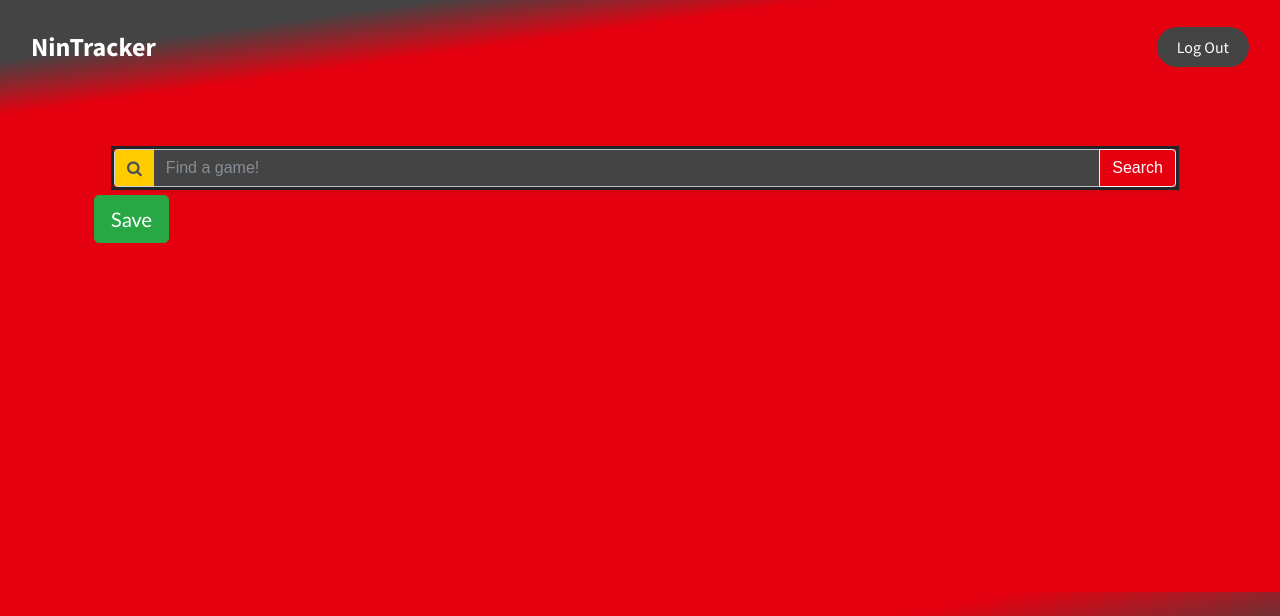
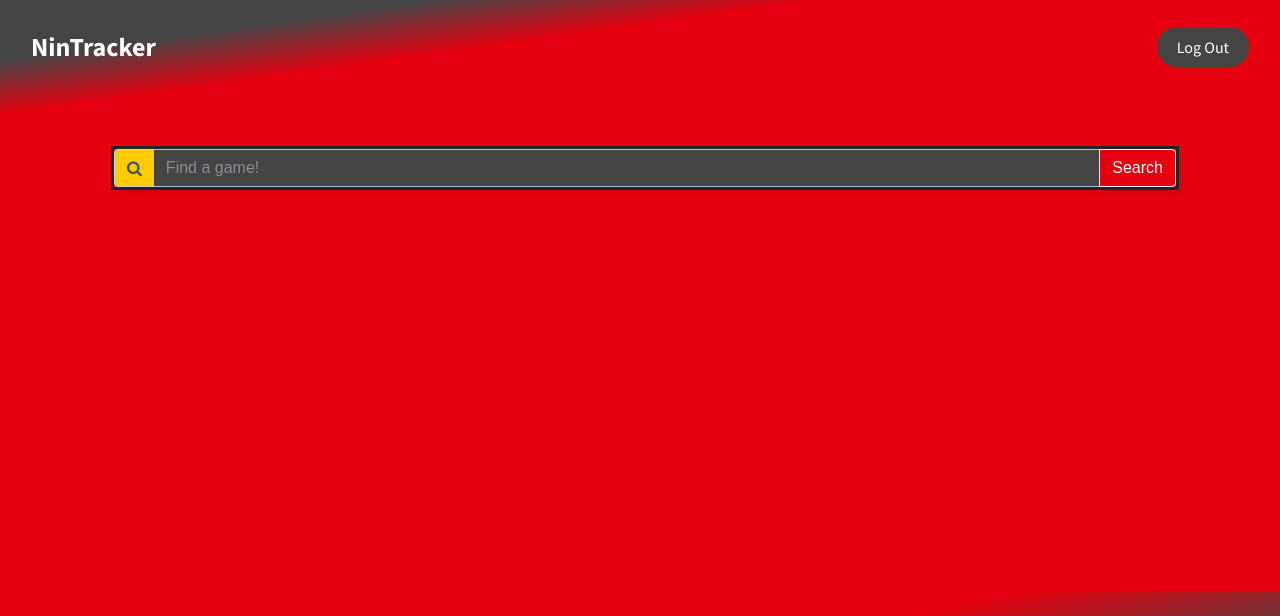
Before and after one commit to AndrewSmith593/NinTracker, a website: page public/members.html in a window 1280 px wide. Shown: the top 616 px of the page. Drawn offline with nearby package versions, Linux system fonts and the light colour scheme; no server answers; files whose address does not match are found by name.

Commit message:
remove old button

```diff
--- a/public/members.html
+++ b/public/members.html
@@ -108,7 +108,6 @@
           <div class="col-md-4">
             <!-- add to image if needed width="100" height="100" -->
             <img id="gameImage" src="" class="card-img-top">
-            <button id="gameSave" type="submit" class="btn btn-lg btn-success">Save</button>
           </div>
           <div class="col-md-8">
             <div class="card-body">
```
